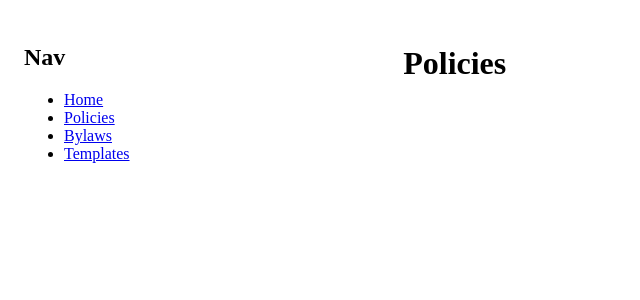
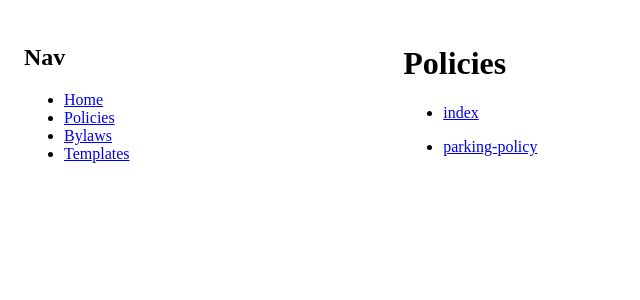
Before and after one commit to Kentish-Lodge-MCST-2405/public, a Jekyll site: the page built from policies/index.md, in a window 1280 px wide. Shown: the top 300 px of the page, without its empty margins (0-640 px from the left). Built offline with Jekyll 4.4.1, drawn with Linux system fonts in a browser that asks for light colours.

Commit message:
Update index.md

```diff
--- a/policies/index.md
+++ b/policies/index.md
@@ -5,6 +5,6 @@ title: Policies
 
 # Policies
 
-{% for file in site.policies %}
-- [{{ file.name }}]({{ file.url }})
+{% for file in page.files %}
+- [{{ file }}](/policies/{{ file }})
 {% endfor %}
```
